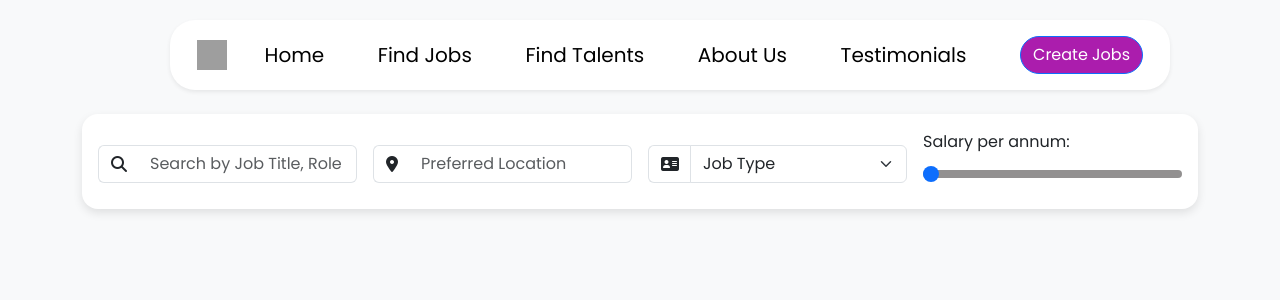
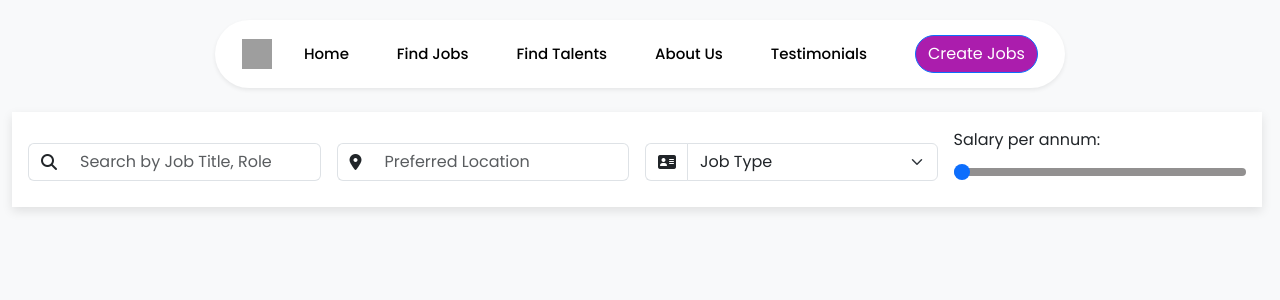
Before and after one commit to NoorulSamima/Job-Posting-Website, a Flask app: page / in a window 1280 px wide. Shown: the top 300 px of the page. Run offline with Flask 3, Linux system fonts and the light colour scheme; data that the repository does not hold is empty; some libraries are stand-ins or nearby versions; grey boxes are pictures that could not be loaded.

Commit message:
Update index.html

```diff
--- a/templates/index.html
+++ b/templates/index.html
@@ -25,9 +25,11 @@
 
         .filter-bar {
             box-shadow: 0 4px 10px rgba(0, 0, 0, 0.1);
-            border-radius: 16px;
+            /* border-radius: 16px; */
             padding: 1rem;
+            margin-left: -70px;
             background-color: #fff;
+            width: 1250px;
         }
 
         .modal-content {
@@ -35,12 +37,13 @@
         }
 
         #navbar {
-            width: 1000px;
+            width: 850px;
             text-align: center;
-            margin-left: 170px;
+            /* margin-left: 170px; */
             margin-top: 20px;
-            border-radius: 25px;
+            border-radius: 35px;
             padding: 15px;
+            box-shadow: 0 4px 10px rgba(0, 0, 0, 0.1);
         }
 
         #space {
@@ -67,6 +70,7 @@
 
         #sizej {
             font-size: medium;
+            font-weight: 750;
         }
 
         #salary-slider {
@@ -122,25 +126,32 @@
             margin-right: 40px;
         }
 
+        #font_size_change {
+            font-size: 15px;
+            font-weight: 500;
+        }
+
     </style>
 </head>
 
 <body class="bg-light">
+    <center>
         <nav id="navbar" class="navbar navbar-expand-lg navbar-light bg-white shadow-sm">
             <div class="container-fluid">
                 <img src="\static\media\download.jpg" alt="" height="30px" width="30px">
-            <a class="navbar-brand" href="#">Home</a>
-            <a class="navbar-brand" href="#">Find Jobs</a>
-            <a class="navbar-brand" href="#">Find Talents</a>
-            <a class="navbar-brand" href="#">About Us</a>
-            <a class="navbar-brand" href="#">Testimonials</a>
+                <a class="navbar-brand" href="#" id="font_size_change">Home</a>
+                <a class="navbar-brand" href="#" id="font_size_change">Find Jobs</a>
+                <a class="navbar-brand" href="#" id="font_size_change">Find Talents</a>
+                <a class="navbar-brand" href="#" id="font_size_change">About Us</a>
+                <a class="navbar-brand" href="#" id="font_size_change">Testimonials</a>
                 <div class="d-flex">
                     <button id="navbutton" class="btn btn-primary" data-bs-toggle="modal"
-                    data-bs-target="#createJobModal">Create
+                        data-bs-target="#createJobModal" id="font_size_change">Create
                         Jobs</button>
                 </div>
             </div>
         </nav>
+    </center>
 
     <div class="container mt-4">
         <form method="GET" action="/">
@@ -222,7 +233,7 @@
                         <br>
                         <i class="fas fa-briefcase" ></i> ₹{{ job.salary_max }}PA
                     </p>
-                    <ul class="mb-3" style="font-size: 0.9em;" id="sizech">
+                    <ul class="mb-3" style="font-size: 0.7em;" id="sizech">
                         <li>{{ job.description[:80] }}...</li>
                     </ul>
                     <button class="btn btn-primary w-100">Apply Now</button>
```
Lines whose indentation alone changed are shown as unchanged.
